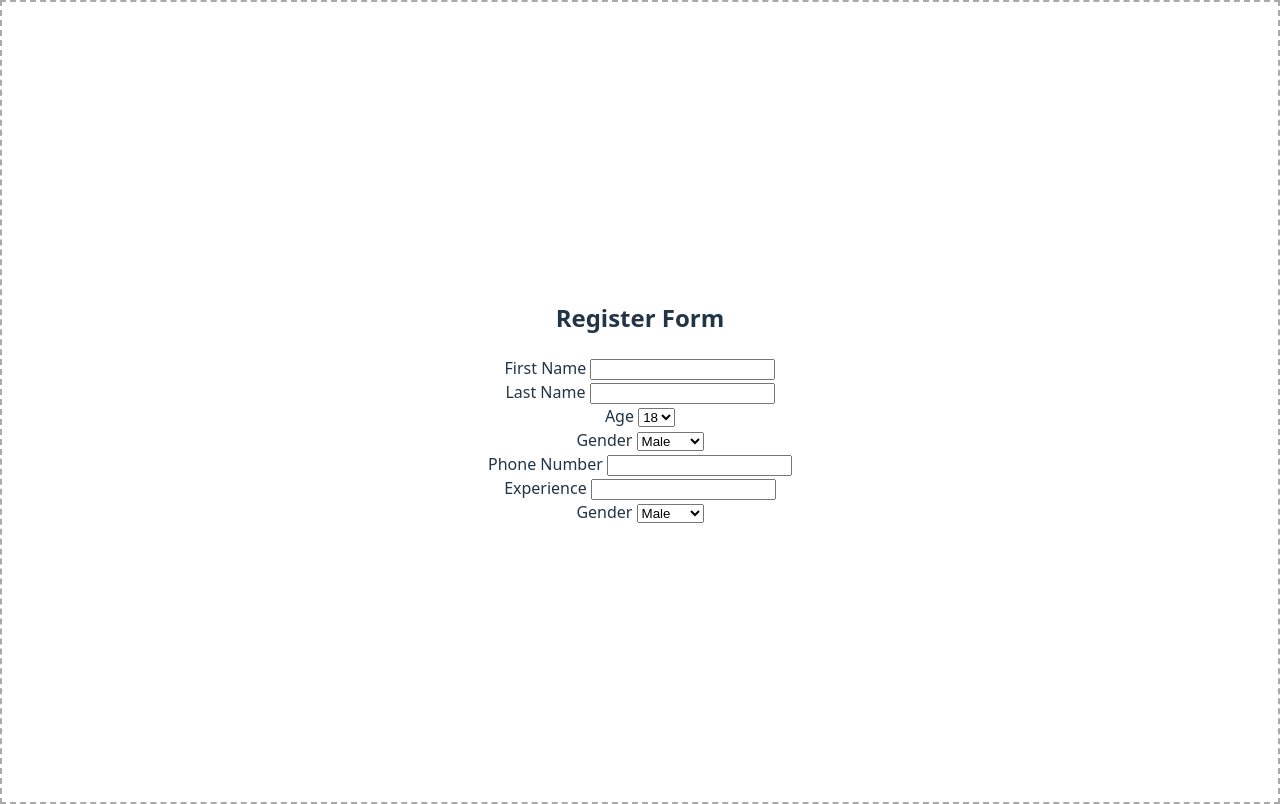
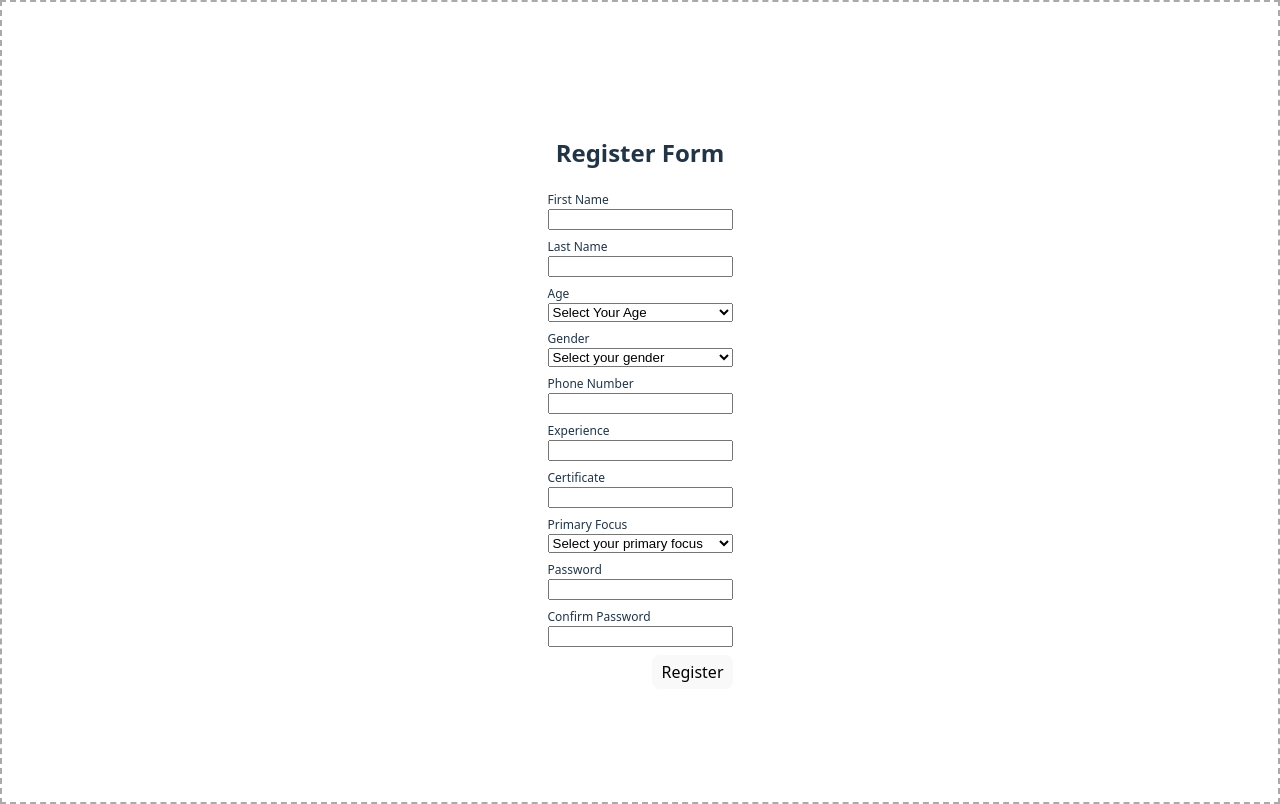
Before and after one commit to Gev311/registration-page, a React (Vite) app: page / in a window 1280 px wide. Built offline with nearby package versions, Linux system fonts and the light colour scheme.

Commit message:
Errors added

```diff
--- /dev/null
+++ b/src/Register.css
@@ -0,0 +1,25 @@
+#form {
+    text-align: left;
+}
+
+#form .form-field label {
+    font-size: 12px;
+}
+
+
+
+#form .form-field {
+    display: flex;
+    flex-direction: column;
+    margin-bottom: 8px;
+}
+
+#form .action {
+    display: flex;
+    justify-content: right;
+}
+
+#form span {
+    font-size: 10px;
+    color: red;
+}
--- a/src/Register.jsx
+++ b/src/Register.jsx
@@ -1,71 +1,254 @@
-import { useState } from "react"
-
+import { useState } from "react";
+import './Register.css';
 export const Register = () => {
     const [form, setForm] = useState({
         firstName: '',
         lastName: '',
-        age: null,
-        gender: null,
-        phoneNumer: '',
-        experience: null,
-        primaryFocus: null,
-        certificate: null,
+        age: '',
+        gender: '',
+        phoneNumber: '',
+        experience: '',
+        primaryFocus: '',
+        certificate: '',
         password: '',
         confirmPassword: '',
     });
+    const [errors, setErrors] = useState({
+        firstNameErr: false,
+        lastNameErr: false,
+        ageErr: false,
+        genderErr: false,
+        phoneNumberErr: false,
+        experienceErr: false,
+        primaryFocusErr: false,
+        certificateErr: false,
+        passwordErr: false,
+        confirmPasswordErr: false,
+    });
+    const handleErrors = (fieldName) => {
+        const newErrors = { ...errors };
 
+        switch (fieldName) {
+            case 'firstName':
+                newErrors.firstNameErr =
+                    form.firstName.length < 3
+                    || /\d/.test(form.firstName);
+                break;
+            case 'lastName':
+                newErrors.lastNameErr =
+                    form.lastName.length < 3
+                    || /\d/.test(form.lastName);
+                break;
+            case 'phoneNumber':
+                newErrors.phoneNumberErr =
+                    form.phoneNumber.length < 7
+                    || !/^\d+$/.test(form.phoneNumber);
+                break;
+            case 'age':
+                newErrors.ageErr =
+                    form.age === ''
+                    || form.age === '0';
+                break;
+            case 'gender':
+                newErrors.genderErr = form.gender === '';
+                break;
+            case 'experience':
+                newErrors.experienceErr = form.experience.length < 4;
+                break;
+            case 'primaryFocus':
+                newErrors.primaryFocusErr = form.primaryFocus === '';
+                break;
+            case 'certificate':
+                newErrors.certificateErr = form.certificate.length < 4;
+                break;
+            case 'password':
+                newErrors.passwordErr = form.password.length < 8;
+                break;
+            case 'confirmPassword':
+                newErrors.confirmPasswordErr = form.password !== form.confirmPassword;
+            default:
+                break;
+        }
+
+        setErrors(newErrors);
+    };
+    const onInputChange = (name, value) => {
+        setForm({
+            ...form,
+            [name]: value
+        })
+    };
+
+    const signInValue = () => {
+        console.log("Name:", form.firstName);
+        console.log("Surname:", form.lastName);
+        console.log("Age:", form.age);
+        console.log("Phone Number:", form.phoneNumber)
+        console.log("Password:", form.password);
+    };
+    const ageOptions = Array.from({ length: 80 }, (_, i) => 18 + i);
     return (
         <div>
             <h2>Register Form</h2>
             <div id='form'>
-
+                {/*First name*/}
                 <div className="form-field">
                     <label htmlFor="firstName">First Name </label>
-                    <input type="text" value={form.firstName}></input>
+                    <input
+                        name="firstName"
+                        id="firstName"
+                        type="text"
+                        value={form.firstName}
+                        onChange={(e) => onInputChange('firstName', e.target.value)}
+                        onBlur={(e) => handleErrors(e.target.name)}
+                    >
+
+                    </input>
+                    {errors.firstNameErr && (
+                        <span>*First Name field is required <div>can't contain any numbers</div></span>
+                    )}
                 </div>
-
+                {/*Last name*/}
                 <div className="form-field">
                     <label htmlFor="lastName">Last Name </label>
-                    <input type="text" value={form.lastName}></input>
+                    <input
+                        name="lastName"
+                        type="text"
+                        value={form.lastName}
+                        onChange={(e) => onInputChange('lastName', e.target.value)}
+                        onBlur={(e) => handleErrors(e.target.name)}
+                    ></input>
+                    {errors.lastNameErr && (
+                        <span>*Last Name field is required <div>can't contain any numbers</div></span>
+                    )}
                 </div>
-
+                {/*Age*/}
                 <div className="form-field">
                     <label htmlFor="age">Age </label>
-                    <select name="age" id="age">
-                        <option value="18">18</option>
+                    <select
+                        name="age"
+                        id="age"
+                        onChange={(e) => onInputChange('age', e.target.value)}
+                        onBlur={(e) => handleErrors(e.target.name)}
+                    >
+                        <option value={"0"}>Select Your Age</option>
+                        {ageOptions.map((age, index) => (
+                            <option value={age} key={index}>{age}</option>
+                        ))}
                     </select>
                 </div>
+                {errors.ageErr && (
+                    <span>*Age is required</span>
+                )}
 
-
+                {/*Gender*/}
                 <div className="form-field">
                     <label htmlFor="gender">Gender </label>
-                    <select name="gender" id="gender">
+                    <select
+                        name="gender"
+                        id="gender"
+                        onChange={(e) => onInputChange('gender', e.target.value)}
+                        onBlur={(e) => handleErrors(e.target.name)}
+                    >
+                        <option>Select your gender</option>
                         <option value="male">Male</option>
                         <option value="female">Female</option>
                     </select>
                 </div>
-
+                {errors.genderErr && (
+                    <span>*Gender is required</span>
+                )}
+                {/*Phone number*/}
                 <div className="form-field">
                     <label htmlFor="phoneNumber">Phone Number </label>
-                    <input type="text" value={form.phoneNumer}></input>
+                    <input
+                        name="phoneNumber"
+                        type="text"
+                        value={form.phoneNumber}
+                        onChange={(e) => onInputChange('phoneNumber', e.target.value)}
+                        onBlur={(e) => handleErrors(e.target.name)}
+                    ></input>
+                    {errors.phoneNumberErr && (
+                        <span>*Phone number is required, <div>can contain only numbers</div></span>
+                    )}
                 </div>
-
+                {/*Experience*/}
                 <div className="form-field">
                     <label htmlFor="Experience">Experience </label>
-                    <input type="number" value={form.experience}></input>
+                    <input
+                        name="experience"
+                        type="text"
+                        value={form.experience}
+                        onChange={(e) => onInputChange('experience', e.target.value)}
+                        onBlur={(e) => handleErrors(e.target.name)}
+                    ></input>
+                    {errors.experienceErr && (
+                        <span>*Experience field is required</span>
+                    )}
                 </div>
-
-
+                {/*Certificate*/}
                 <div className="form-field">
-                    <label htmlFor="gender">Gender </label>
-                    <select name="gender" id="gender">
+                    <label htmlFor="Certificate">Certificate </label>
+                    <input
+                        name="certificate"
+                        type="text"
+                        value={form.certificate}
+                        onChange={(e) => onInputChange('certificate', e.target.value)}
+                        onBlur={(e) => handleErrors(e.target.name)}
+                    ></input>
+                    {errors.certificateErr && (
+                        <span>*Certificate field is required</span>
+                    )}
+                </div>
+                {/*Primary Focus*/}
+                <div className="form-field">
+                    <label htmlFor="primaryFocus">Primary Focus </label>
+                    <select
+                        name="primaryFocus"
+                        id="primaryFocus"
+                        onChange={(e) => onInputChange('primaryFocus', e.target.value)}
+                        onBlur={(e) => handleErrors(e.target.name)}>
+                        <option value={''}>Select your primary focus</option>
                         <option value="male">Male</option>
                         <option value="female">Female</option>
                         <option value='both'>Both</option>
                     </select>
                 </div>
-
+                {errors.primaryFocusErr && (
+                    <span>*Please choose primary focus</span>
+                )}
+                {/*Password*/}
+                <div className="form-field">
+                    <label htmlFor="password">Password </label>
+                    <input
+                        name="password"
+                        type="password"
+                        value={form.password}
+                        onChange={(e) => onInputChange('password', e.target.value)}
+                        onBlur={(e) => handleErrors(e.target.name)}
+                    ></input>
+                    {errors.passwordErr && (
+                        <span>*Password field is required</span>
+                    )}
+                </div>
+                {/*Password confirmation*/}
+                <div className="form-field">
+                    <label htmlFor="confirmPassword">Confirm Password </label>
+                    <input
+                        name="confirmPassword"
+                        type="password"
+                        value={form.confirmPassword}
+                        onChange={(e) => onInputChange('confirmPassword', e.target.value)}
+                        onBlur={(e) => handleErrors(e.target.name)}
+                    ></input>
+                </div>
+                {errors.confirmPasswordErr && (
+                    <span>*Passwords do not match</span>
+                )}
+                <div className="action">
+                    <button onClick={signInValue}>Register</button>
+                </div>
             </div>
-        </div>
+        </div >
     )
 }
--- a/src/index.css
+++ b/src/index.css
@@ -118,7 +118,7 @@ h1 {
 button {
   border-radius: 8px;
   border: 1px solid transparent;
-  padding: 0.6em 1.2em;
+  padding: 5px 8px;
   font-size: 1em;
   font-weight: 500;
   font-family: inherit;
```
